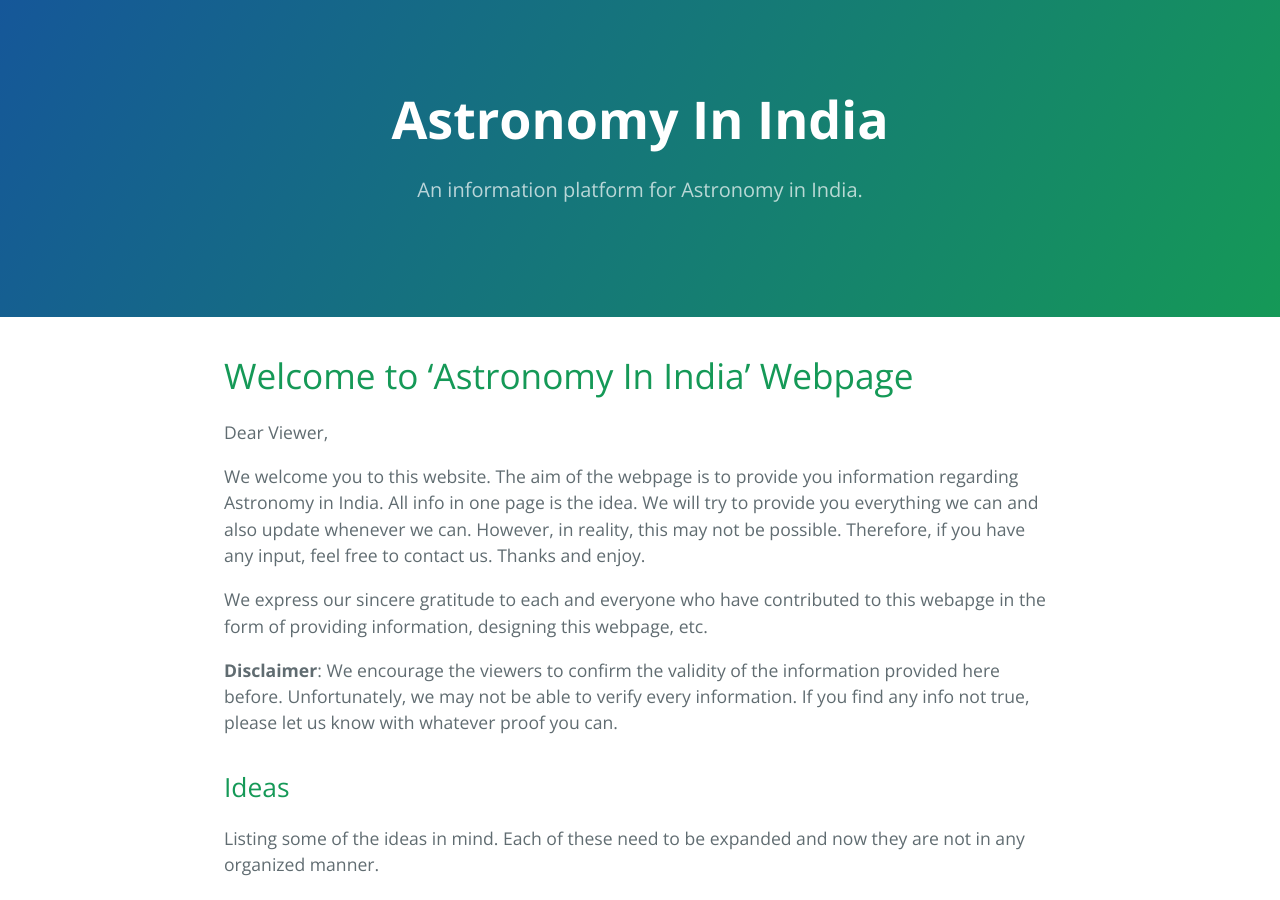
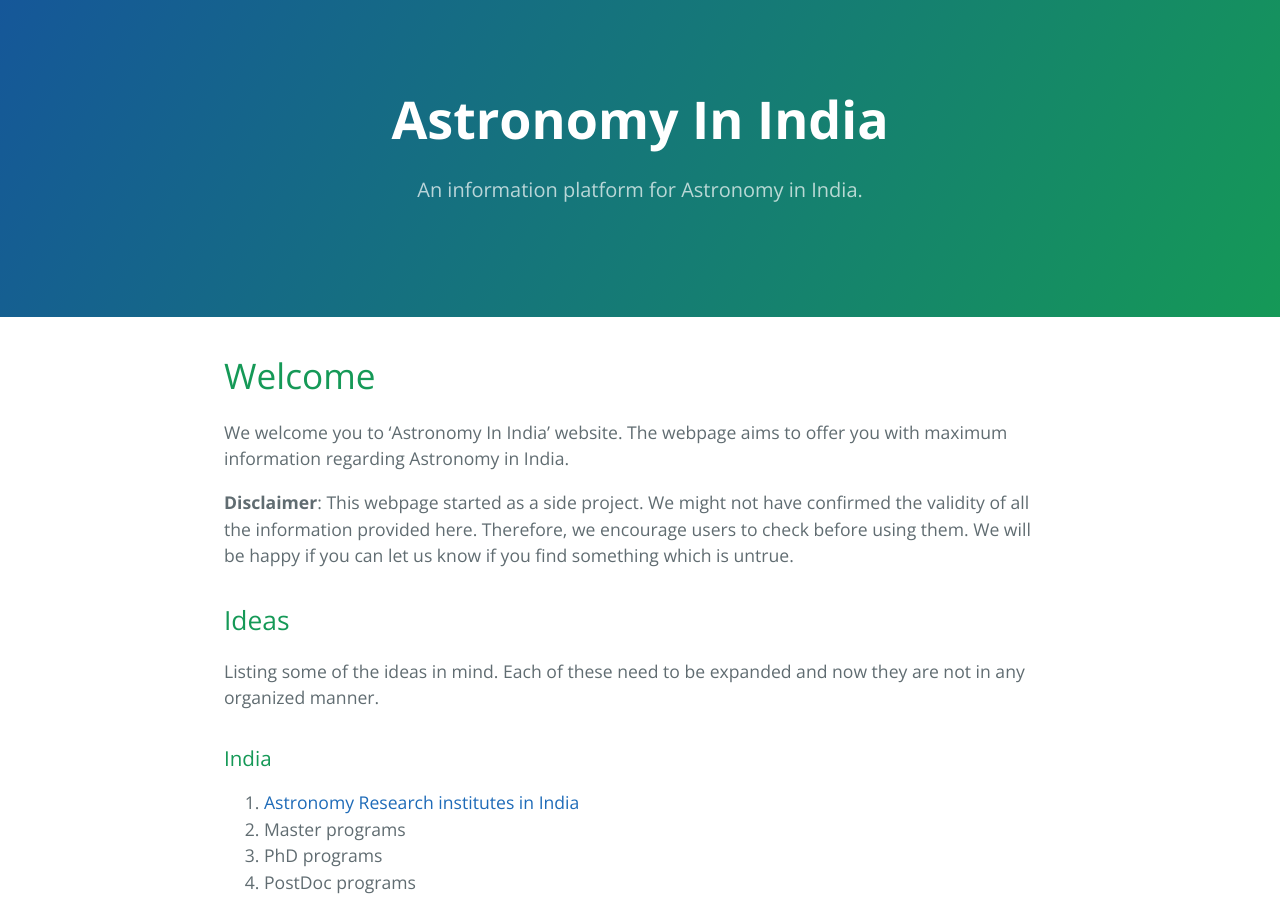
Before and after one commit to kalyanradhakrishnan/Astronomy-In-India, a Jekyll site: the page built from index.md, in a window 1280 px wide and 900 px high. Built offline with Jekyll 4.4.1, drawn with Linux system fonts in a browser that asks for light colours.

Commit message:
Update index.md

```diff
--- a/index.md
+++ b/index.md
@@ -3,16 +3,11 @@ layout: default
 title: Astronomy In India
 description: An information platform for Astronomy in India.
 ---
-# Welcome to 'Astronomy In India' Webpage
+# Welcome
 
-Dear Viewer,
+We welcome you to 'Astronomy In India' website. The webpage aims to offer you with maximum information regarding Astronomy in India.
 
-We welcome you to this website. The aim of the webpage is to provide you information regarding Astronomy in India. All info in one page is the idea. We will try to provide you everything we can and also update whenever we can. However, in reality, this may not be possible. Therefore, if you have any input, feel free to contact us. Thanks and enjoy.
-
-We express our sincere gratitude to each and everyone who have contributed to this webapge in the form of providing information, designing this webpage, etc.
-
-__Disclaimer__: We encourage the viewers to confirm the validity of the information provided here before. Unfortunately, we may not be able to verify every information. If you find any info not true, please let us know with whatever proof you can.
-
+__Disclaimer__: This webpage started as a side project. We might not have confirmed the validity of all the information provided here. Therefore, we encourage users to check before using them. We will be happy if you can let us know if you find something which is untrue.
 ## Ideas
 
 Listing some of the ideas in mind. Each of these need to be expanded and now they are not in any organized manner.
```
